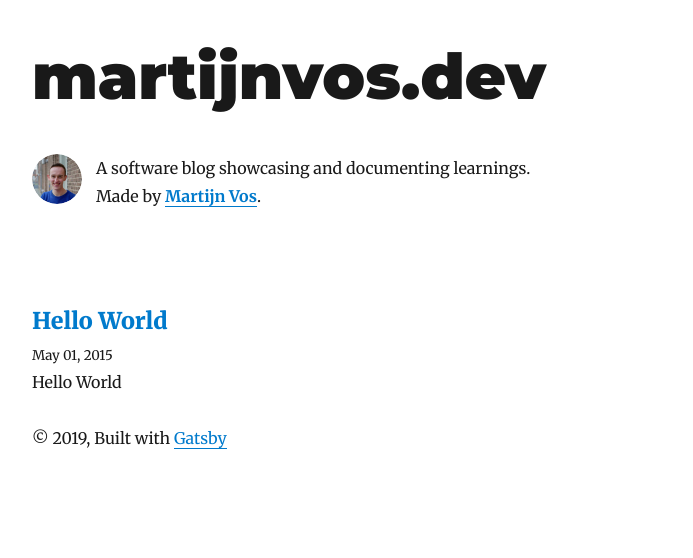
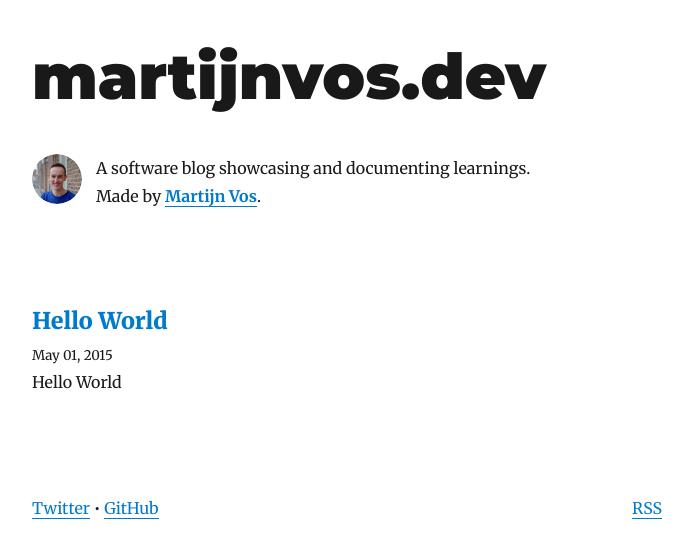
Before and after one commit to Martijnvos/martijnvos.dev, a Gatsby site: page / in a window 1280 px wide. Shown: the whole page, without its empty margins (293-986 px from the left). Built offline with nearby package versions, Linux system fonts and the light colour scheme; Gatsby itself is replaced by a stand-in of ours; some packages are replaced by stand-ins of ours.

Commit message:
refactor: replace footer with some links

```diff
--- a/src/components/layout.js
+++ b/src/components/layout.js
@@ -62,10 +62,32 @@ class Layout extends React.Component {
       >
         <header>{header}</header>
         <main>{children}</main>
-        <footer>
-          © {new Date().getFullYear()}, Built with
-          {` `}
-          <a href="https://www.gatsbyjs.org">Gatsby</a>
+        <footer
+          style={{
+            marginTop: rhythm(2.5),
+            paddingTop: rhythm(1),
+          }}
+        >
+          <div style={{ float: 'right' }}>
+            <a href="/rss.xml" target="_blank" rel="noopener noreferrer">
+              RSS
+            </a>
+          </div>
+          <a
+            href="https://mobile.twitter.com/vosdevelopment"
+            target="_blank"
+            rel="noopener noreferrer"
+          >
+            Twitter
+          </a>{' '}
+          &bull;{' '}
+          <a
+            href="https://github.com/martijnvos"
+            target="_blank"
+            rel="noopener noreferrer"
+          >
+            GitHub
+          </a>
         </footer>
       </div>
     )
```
